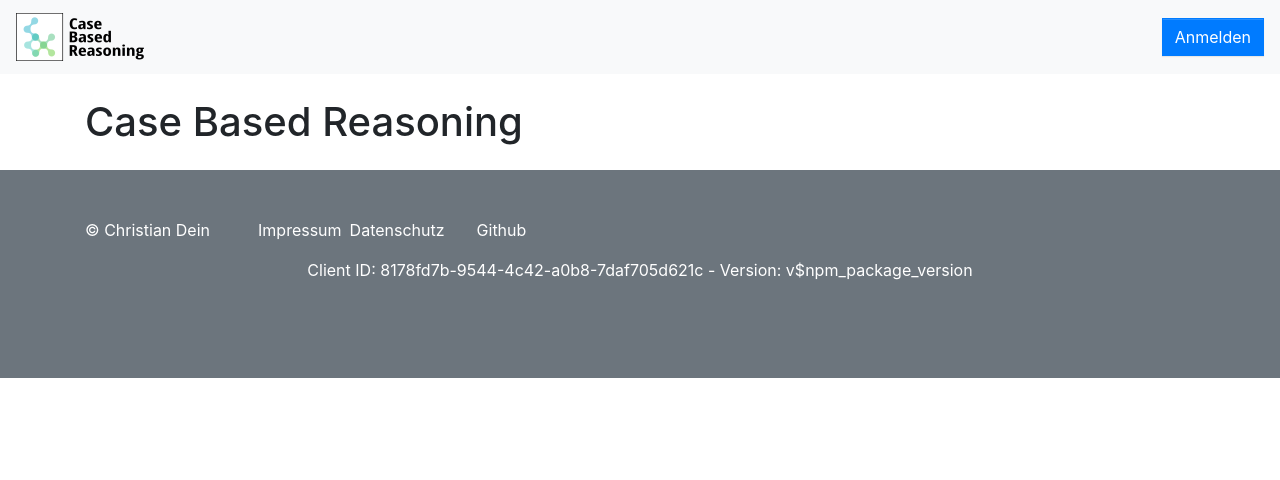
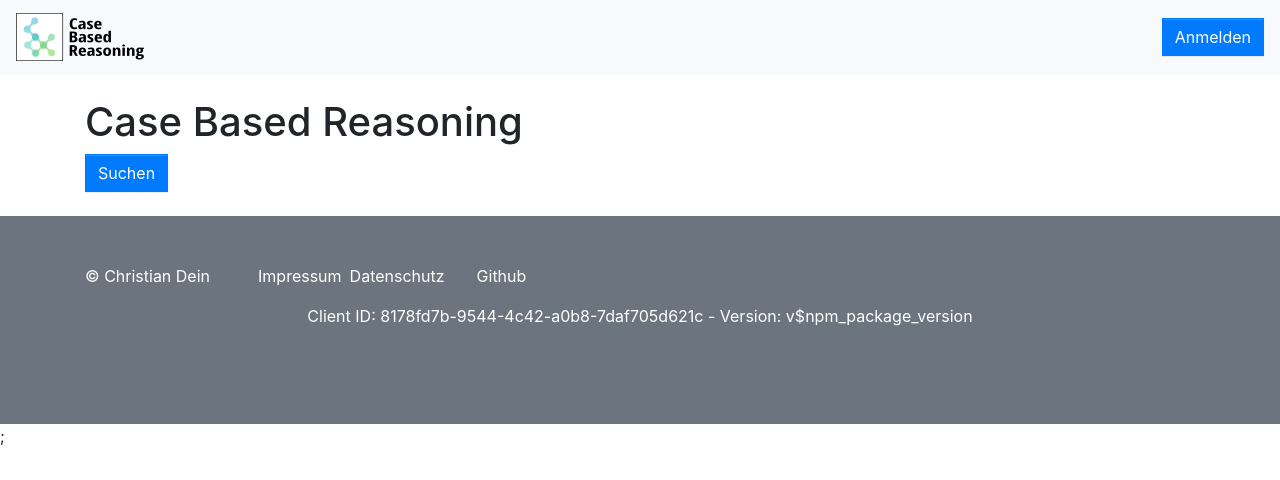
Before and after one commit to hilfestellung/cbr-web-ui, a React (Create React App) app in the folder app/: page / in a window 1280 px wide. Shown: the top 480 px of the page. Built offline with nearby package versions, Linux system fonts and the light colour scheme.

Commit message:
Started with the ajax context

```diff
--- a/app/src/errorhandler.ts
+++ b/app/src/errorhandler.ts
@@ -1,18 +1,9 @@
-import { v4 } from "uuid";
-
 import getLogger, { LoggerLevel } from "./utils/logger";
-import { getLocalItem, setLocalItem } from "./utils/storage";
 
 import globals from "./globals";
 
-const { isProduction, version } = globals;
+const { isProduction, version, clientId } = globals;
 
-let clientId = getLocalItem("client_id");
-
-if (clientId == null) {
-  clientId = v4();
-  setLocalItem("client_id", clientId);
-}
 const logger = getLogger("root", {
   level: isProduction ? LoggerLevel.Debug : LoggerLevel.Trace,
 });
--- a/app/src/globals.ts
+++ b/app/src/globals.ts
@@ -1,4 +1,15 @@
+import { v4 as uuidV4 } from "uuid";
+
+import { getLocalItem, setLocalItem } from "./utils/storage";
+
+let clientId = getLocalItem("client_id");
+
+if (clientId == null) {
+  clientId = uuidV4();
+  setLocalItem("client_id", clientId);
+}
 export default {
   isProduction: process.env.NODE_ENV === "production",
   version: process.env.REACT_APP_VERSION,
+  clientId,
 };
--- a/app/src/index.tsx
+++ b/app/src/index.tsx
@@ -9,6 +9,8 @@ import { Auth0Provider } from "@auth0/auth0-react";
 import "./styles/index.scss";
 
 import * as serviceWorker from "./serviceWorker";
+
+import Ajax from "./utils/Ajax";
 
 import configureStore from "./configureStore";
 import App from "./App";
@@ -23,7 +25,9 @@ ReactDOM.render(
         clientId="m4baaRyqUhaKqAos3T4W24ZGg0FJa4ox"
         redirectUri={window.location.origin}
       >
-        <App />
+        <Ajax>
+          <App />
+        </Ajax>
       </Auth0Provider>
     </Provider>
   </React.StrictMode>,
--- a/app/src/pages/home/Home.tsx
+++ b/app/src/pages/home/Home.tsx
@@ -1,11 +1,28 @@
 import React from "react";
+
+import Button from "react-bootstrap/Button";
+
+import { useAjax } from "../../utils/Ajax";
+import getLogger from "../../utils/logger";
 
 import SimplePage from "../../components/layout/SimplePage";
 
+const logger = getLogger("home");
+
 function Home() {
+  const { get } = useAjax();
   return (
     <SimplePage>
       <h1>Case Based Reasoning</h1>
+      <Button
+        onClick={() =>
+          get("https://api.case-based-reasoning.org").catch((err: any) =>
+            logger.error(err)
+          )
+        }
+      >
+        Suchen
+      </Button>
     </SimplePage>
   );
 }
--- /dev/null
+++ b/app/src/utils/Ajax.tsx
@@ -0,0 +1,35 @@
+import React, { useCallback, useContext } from "react";
+import globals from "../globals";
+import { useAuth0 } from "@auth0/auth0-react";
+
+export const AjaxContext = React.createContext<any>({
+  get: () => Promise.reject(new Error("Unauthorized")),
+});
+export const useAjax = () => useContext(AjaxContext);
+
+const { clientId } = globals;
+
+function Ajax({ children }: any) {
+  const { getIdTokenClaims } = useAuth0();
+
+  const get = useCallback(
+    (url: string, init?: RequestInit) => {
+      return getIdTokenClaims().then((claims) => {
+        const { __raw: token } = claims;
+        const options = init || {};
+        options.headers = new Headers(options.headers);
+        const { headers } = options;
+        headers.append("Authorization", "Bearer " + token);
+        headers.append("X-Trace-Id", clientId);
+        return fetch(url, options);
+      });
+    },
+    [getIdTokenClaims]
+  );
+
+  return (
+    <AjaxContext.Provider value={{ get }}>{children};</AjaxContext.Provider>
+  );
+}
+
+export default Ajax;
```
